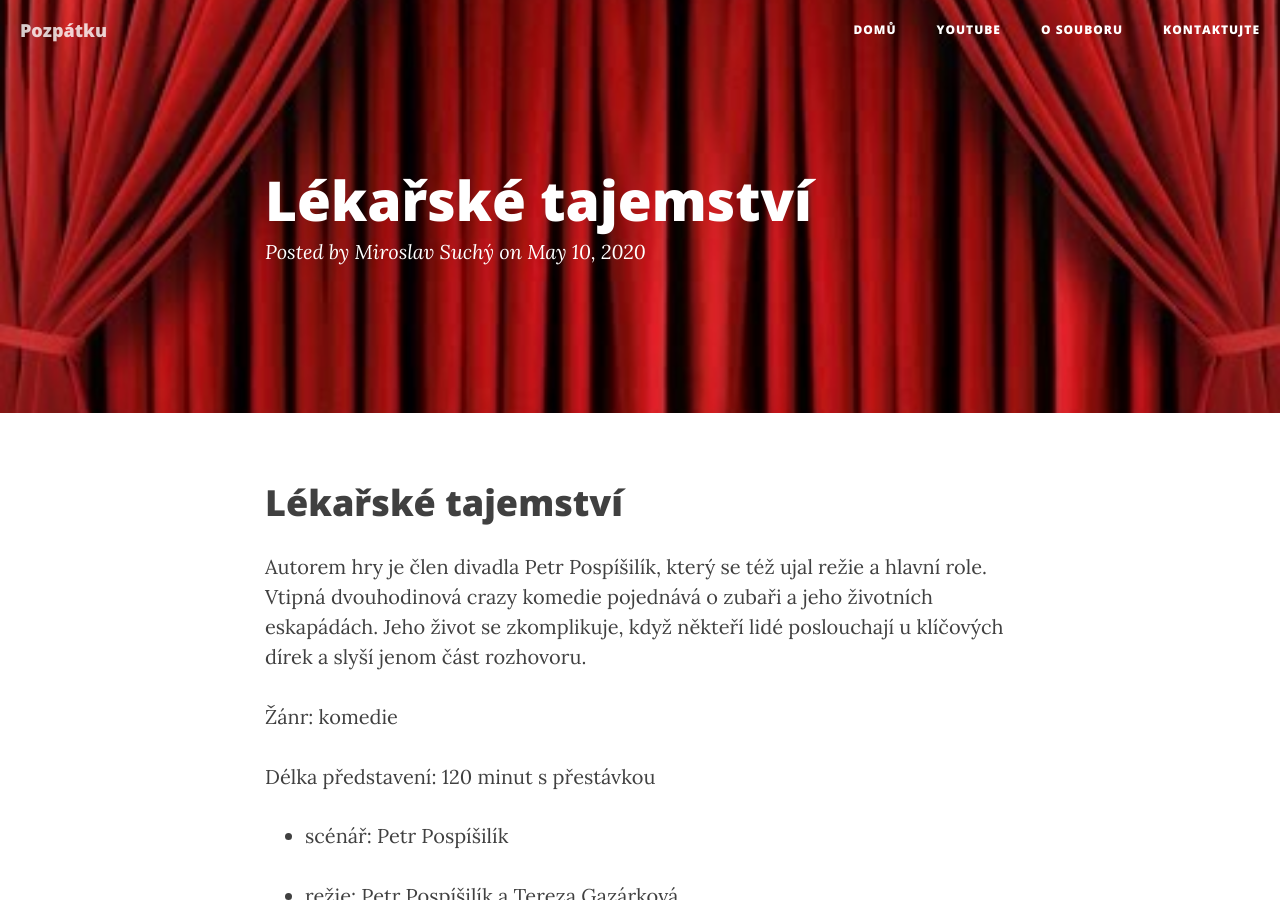
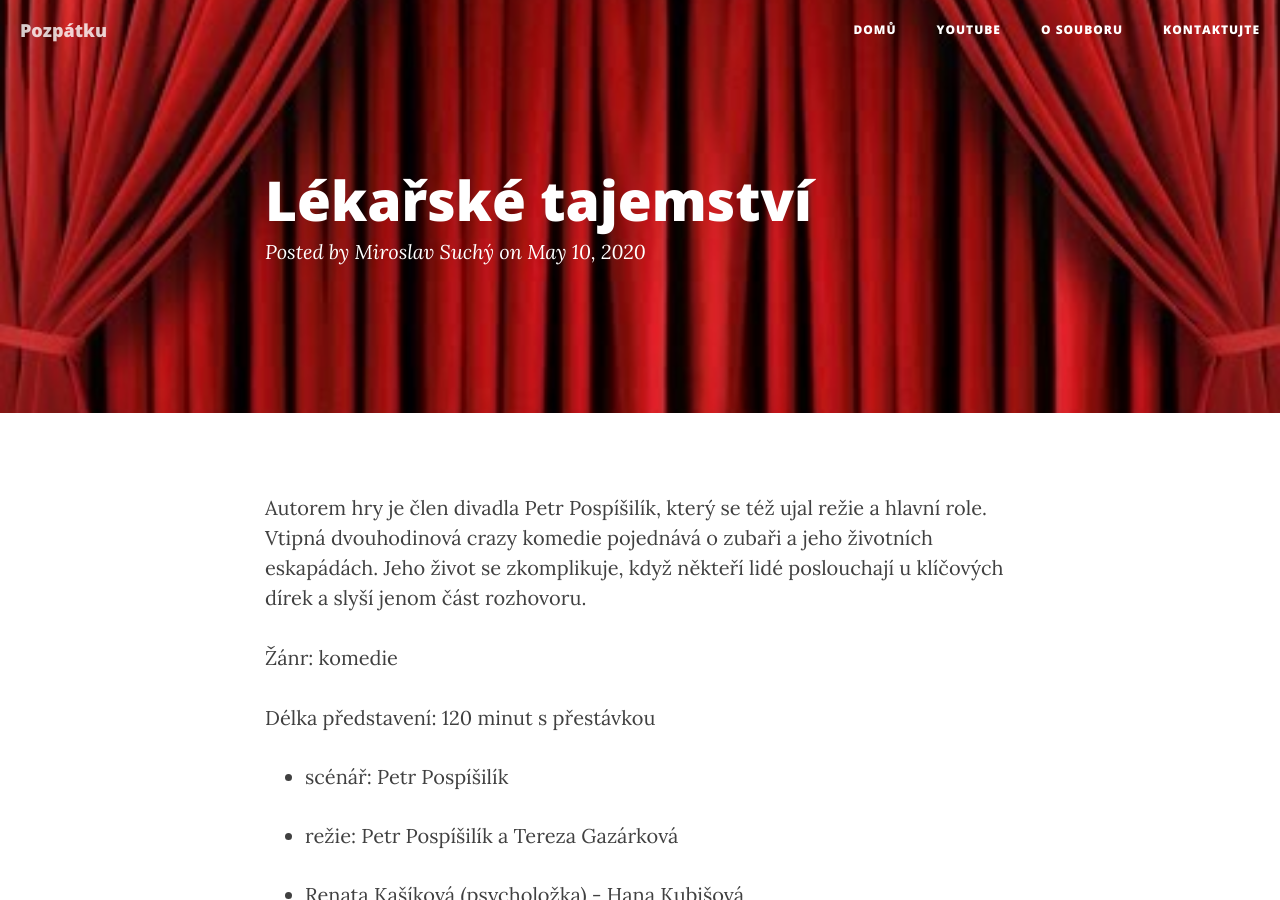
Before and after one commit to xsuchy/pozpatku, a Jekyll site: the page built from _posts/2020-05-10-lekarske-tajemstvi.markdown, in a window 1280 px wide and 900 px high. Built offline with Jekyll 4.4.1, drawn with Linux system fonts in a browser that asks for light colours; nearby versions of some CDN libraries.

Commit message:
netreba opakovat titulku

```diff
--- a/_posts/2020-05-10-lekarske-tajemstvi.markdown
+++ b/_posts/2020-05-10-lekarske-tajemstvi.markdown
@@ -6,9 +6,6 @@ author: Miroslav Suchý
 visible: 1
 categories: hry
 ---
-
-# Lékařské tajemství
-
 Autorem hry je člen divadla Petr Pospíšilík, který se též ujal režie a hlavní role. Vtipná dvouhodinová crazy komedie pojednává o zubaři a jeho životních eskapádách. Jeho život se zkomplikuje, když někteří lidé poslouchají u klíčových dírek a slyší jenom část rozhovoru.
 
 Žánr: komedie
```
